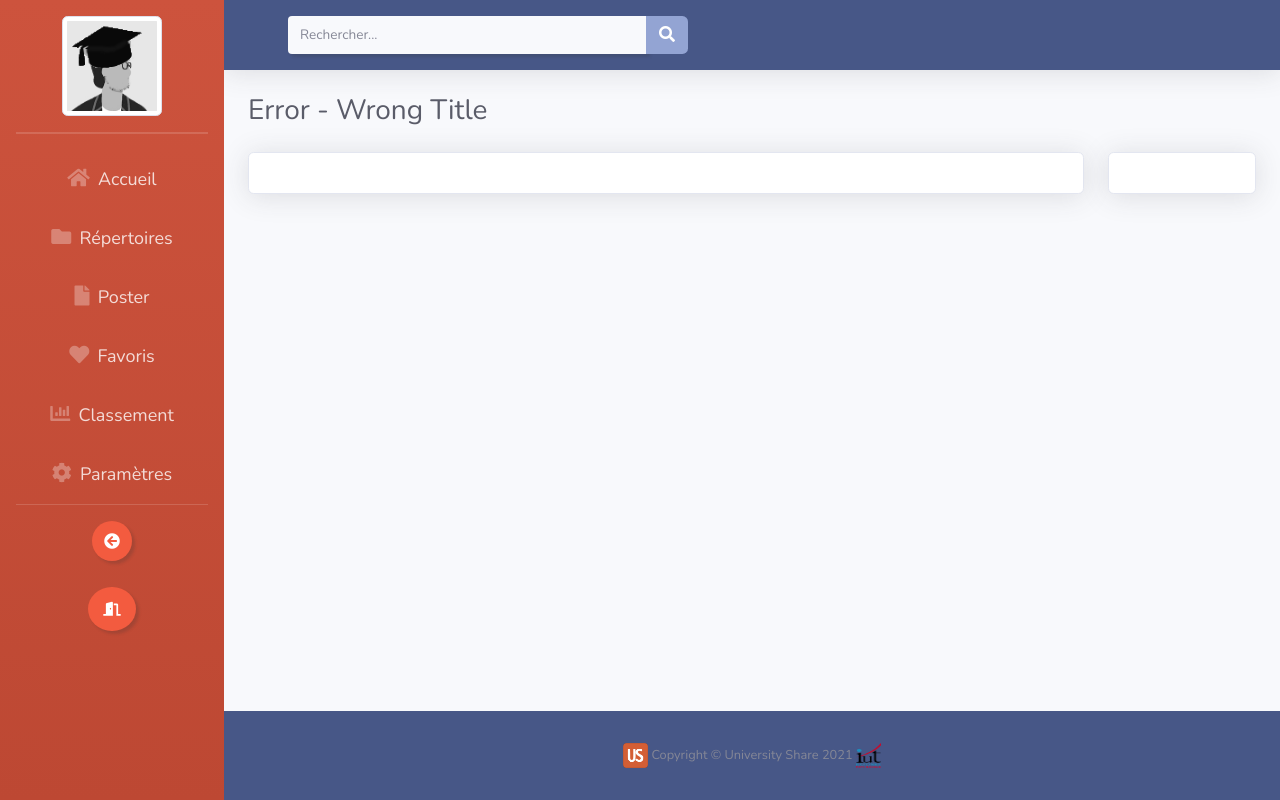
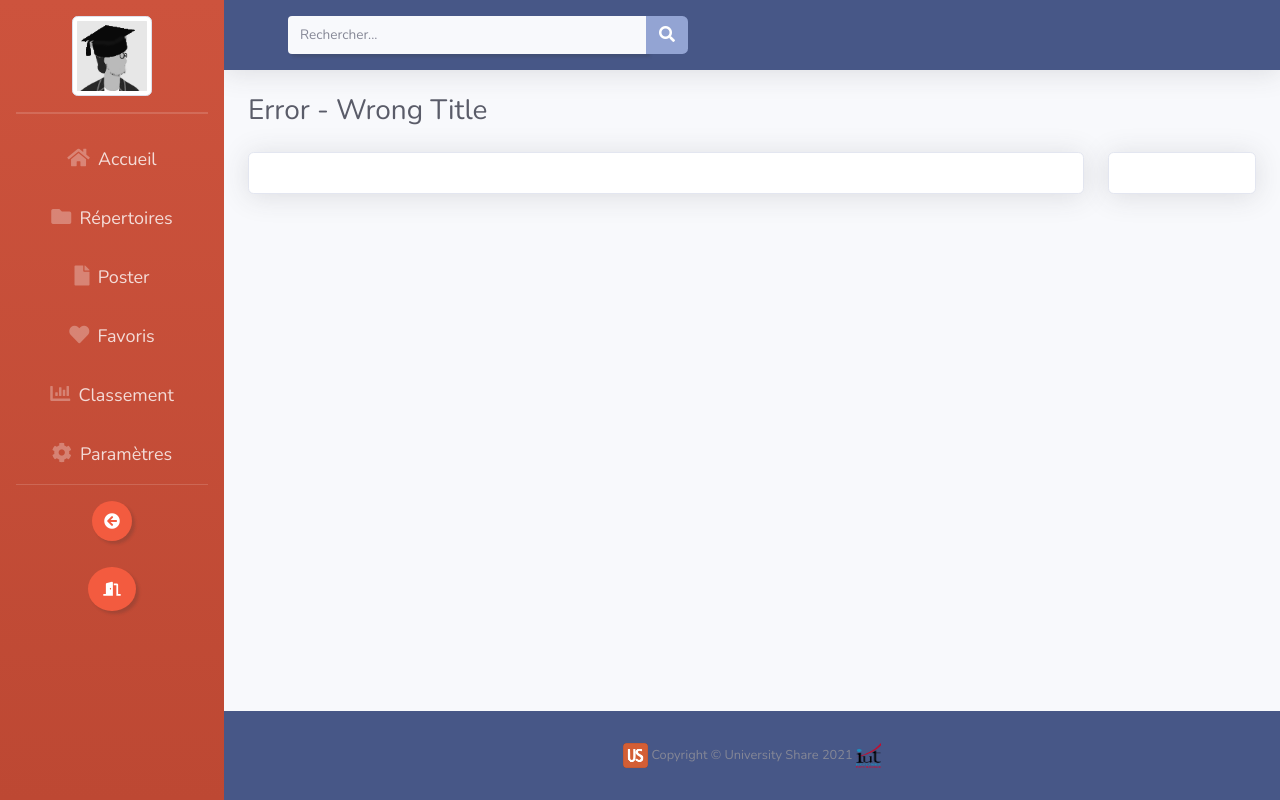
Before and after one commit to ChGa002/US, a Symfony app: template templates/templateBase.html.twig in a window 1280 px wide. Run offline with Twig, Linux system fonts and the light colour scheme; the template is opened without the code that fills it, so the values that code supplies are empty; some libraries are stand-ins or nearby versions.

Commit message:
Ajustement de la taille de l'image

```diff
--- a/public/css/styleAdd.css
+++ b/public/css/styleAdd.css
@@ -240,8 +240,8 @@ color:grey;
   border: 1px solid #dddfeb;
   border-radius: 0.35rem;
   max-width: 100%;
-  min-width: 100px;
-  height: 100px; width: 100px;
+  min-width: 80px;
+  height: 80px; width: 80px;
 }
 .card{
   width: auto;
```
